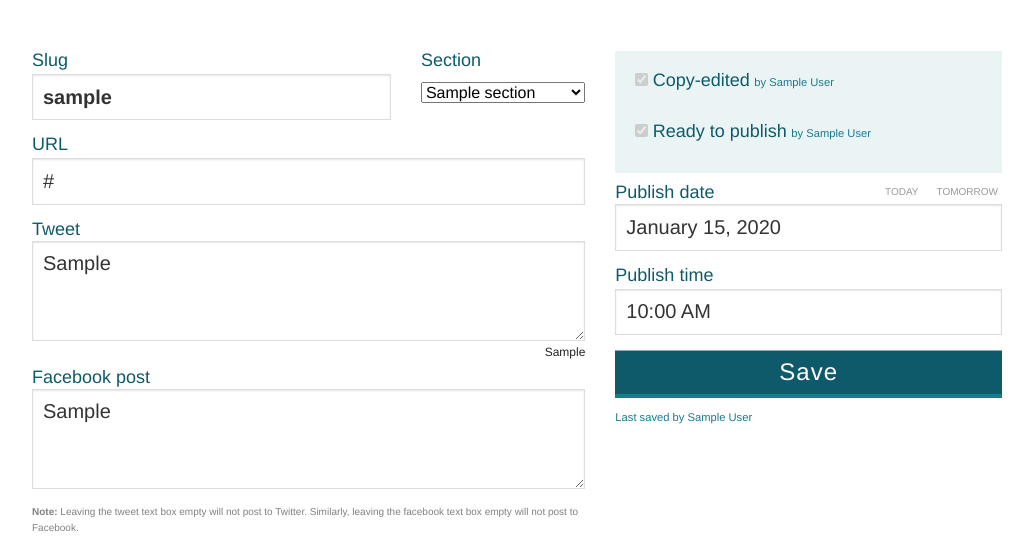
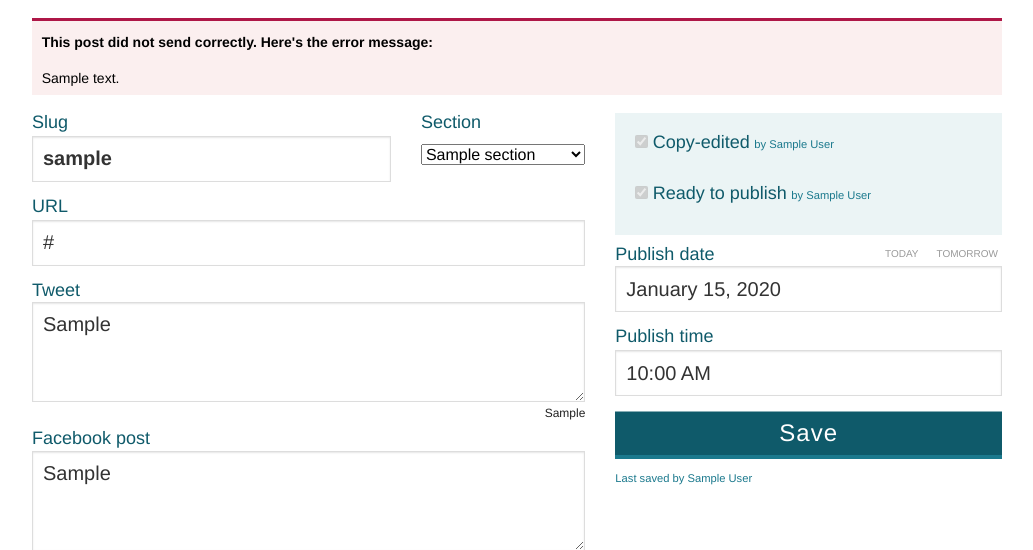
Before and after one commit to dailybruin/meow, a Django app: template meow/templates/scheduler/edit.html in a window 1280 px wide. Shown: the part 93-643 px from the top of the page, without its empty margins (123-1156 px from the left). Run offline with Django 3.2, Linux system fonts and the light colour scheme; tables that the repository leaves empty hold one stand-in row (values such as "Sample post"); the template is opened without the code that fills it: values that come from a table or form of the project are taken from there, most other values are stand-ins (such as "Sample title", 1, 10 or a date in 2020); parts of the project's set-up code (start-up, migrations or seed data) failed here and were passed over; some libraries are stand-ins or nearby versions.

Commit message:
Allow posts that errored out to be edited. Also unchecking 'Ready to publish' removes the error message

```diff
--- a/meow/meow/settings.py
+++ b/meow/meow/settings.py
@@ -33,7 +33,7 @@ DATABASES = {
 
 # Hosts/domain names that are valid for this site; required if DEBUG is False
 # See https://docs.djangoproject.com/en/1.5/ref/settings/#allowed-hosts
-ALLOWED_HOSTS = ["0.0.0.0", ]
+ALLOWED_HOSTS = ["0.0.0.0", "localhost" ]
 if os.environ.get('HOSTS'):
     ALLOWED_HOSTS.append(os.environ.get('HOSTS'))
 
--- a/meow/scheduler/management/commands/sendposts.py
+++ b/meow/scheduler/management/commands/sendposts.py
@@ -267,6 +267,7 @@ class Command(BaseCommand):
                               data=json.dumps(slack_data),
                               headers={'Content-Type': 'application/json'})
                 post.save()
-            except:
+            except (Exception) as e:
                 print("Something is very wrong")
+                post.log_error(e, post.section, True)
                 pass  # But we can still try the rest of the posts that are going to be sent
--- a/meow/scheduler/views.py
+++ b/meow/scheduler/views.py
@@ -33,6 +33,8 @@ def can_edit_post(user, post):
           (user.has_perm('scheduler.approve_online') or not post.pub_ready_online))
          or (user.has_perm('scheduler.approve_online')))
             and not post.sent):
+        return True
+    elif post.sent_error:
         return True
     return False
 
@@ -136,7 +138,7 @@ def edit(request, post_id, post=None):
     if not post:
         post = get_object_or_404(SMPost, pk=post_id)
 
-    if post.sent or not can_edit_post(request.user, post) or post.sending:
+    if (post.sent and not post.sent_error) or not can_edit_post(request.user, post) or post.sending:
         message = {
             "mtype": "status",
         }
@@ -216,6 +218,8 @@ def edit(request, post_id, post=None):
                 post.pub_ready_online = True
             else:
                 post.pub_ready_online = False
+                post.sent_error = False
+                post.sent = False
                 post.pub_ready_online_user = None
 
         post.last_edit_user = request.user
--- a/meow/templates/scheduler/edit.html
+++ b/meow/templates/scheduler/edit.html
@@ -102,6 +102,14 @@ $(document).ready(function(){
 {% endif %}
 
 <div class="row">
+    {% if post.sent_error %}
+    <div class="large-12 columns">
+        <div class="alert-box alert">
+            <p><strong>This post did not send correctly. Here's the error message:</strong></p>
+            {{ post.sent_error_text }}
+        </div>
+    </div>
+    {% endif %}
     <form id="post-edit" method="post">
         {% csrf_token %}
         {% if post.id %}
```
